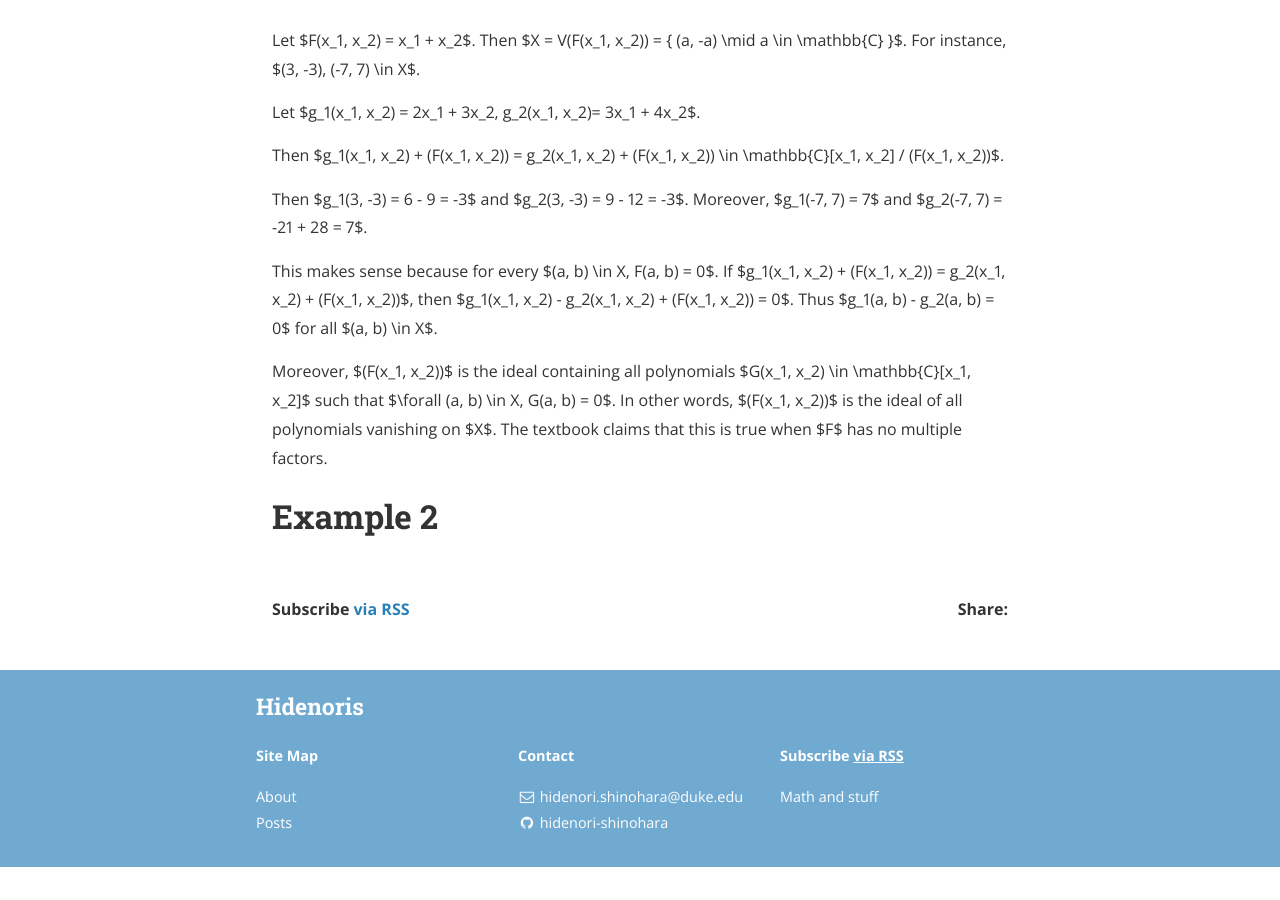
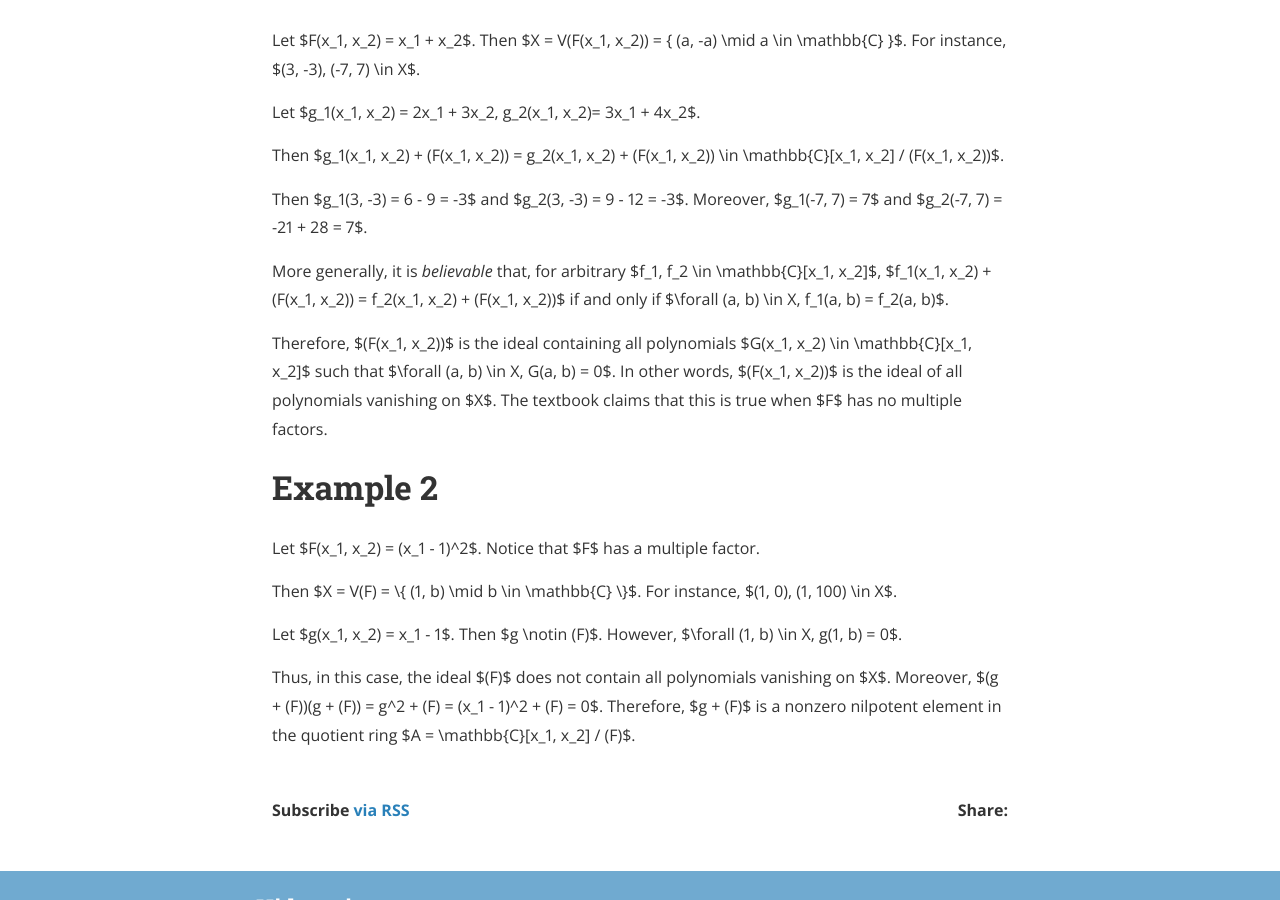
Before and after one commit to hidenori-shinohara/hidenori-shinohara.github.io, a Jekyll site: the page built from _posts/undergraduate_commutative_algebra/chapter0/2019-9-24-hypersurface-examples-0-5.md, in a window 1280 px wide and 900 px high, scrolled down 609 px. Built offline with Jekyll 4.4.1, drawn with Linux system fonts in a browser that asks for light colours; nearby versions of some CDN libraries; before the commit the page ends 1476 px from its top, so only the background shows below that.

Commit message:
Finish adding the second example of a hypersurface

```diff
--- a/_posts/undergraduate_commutative_algebra/chapter0/2019-9-24-hypersurface-examples-0-5.md
+++ b/_posts/undergraduate_commutative_algebra/chapter0/2019-9-24-hypersurface-examples-0-5.md
@@ -24,12 +24,23 @@ Then $g_1(x_1, x_2) + (F(x_1, x_2)) = g_2(x_1, x_2) + (F(x_1, x_2)) \in \mathbb{
 Then $g_1(3, -3) = 6 - 9 = -3$ and $g_2(3, -3) = 9 - 12 = -3$.
 Moreover, $g_1(-7, 7) = 7$ and $g_2(-7, 7) = -21 + 28 = 7$.
 
-This makes sense because for every $(a, b) \in X, F(a, b) = 0$.
-If $g_1(x_1, x_2) + (F(x_1, x_2)) = g_2(x_1, x_2) + (F(x_1, x_2))$, then $g_1(x_1, x_2) - g_2(x_1, x_2) + (F(x_1, x_2)) = 0$.
-Thus $g_1(a, b) - g_2(a, b) = 0$ for all $(a, b) \in X$.
+More generally, it is *believable* that, for arbitrary $f_1, f_2 \in \mathbb{C}[x_1, x_2]$, $f_1(x_1, x_2) + (F(x_1, x_2)) = f_2(x_1, x_2) + (F(x_1, x_2))$ if and only if $\forall (a, b) \in X, f_1(a, b) = f_2(a, b)$.
 
-Moreover, $(F(x_1, x_2))$ is the ideal containing all polynomials $G(x_1, x_2) \in \mathbb{C}[x_1, x_2]$ such that $\forall (a, b) \in X, G(a, b) = 0$.
+Therefore, $(F(x_1, x_2))$ is the ideal containing all polynomials $G(x_1, x_2) \in \mathbb{C}[x_1, x_2]$ such that $\forall (a, b) \in X, G(a, b) = 0$.
 In other words, $(F(x_1, x_2))$ is the ideal of all polynomials vanishing on $X$.
 The textbook claims that this is true when $F$ has no multiple factors.
 
 # Example 2
+Let $F(x_1, x_2) = (x_1 - 1)^2$.
+Notice that $F$ has a multiple factor.
+
+Then $X = V(F) = \\{ (1, b) \mid b \in \mathbb{C} \\}$.
+For instance, $(1, 0), (1, 100) \in X$.
+
+Let $g(x_1, x_2) = x_1 - 1$.
+Then $g \notin (F)$.
+However, $\forall (1, b) \in X, g(1, b) = 0$.
+
+Thus, in this case, the ideal $(F)$ does not contain all polynomials vanishing on $X$.
+Moreover, $(g + (F))(g + (F)) = g^2 + (F) = (x_1 - 1)^2 + (F) = 0$.
+Therefore, $g + (F)$ is a nonzero nilpotent element in the quotient ring $A = \mathbb{C}[x_1, x_2] / (F)$.
```
